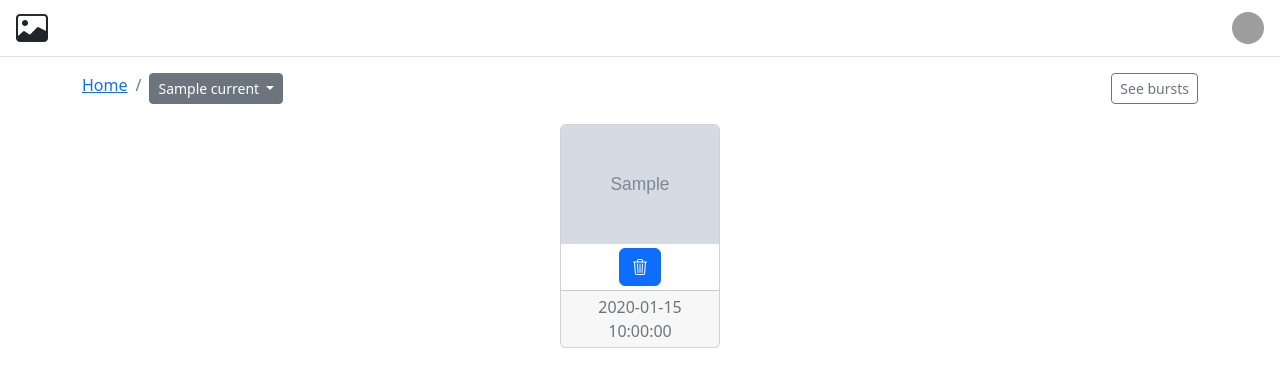
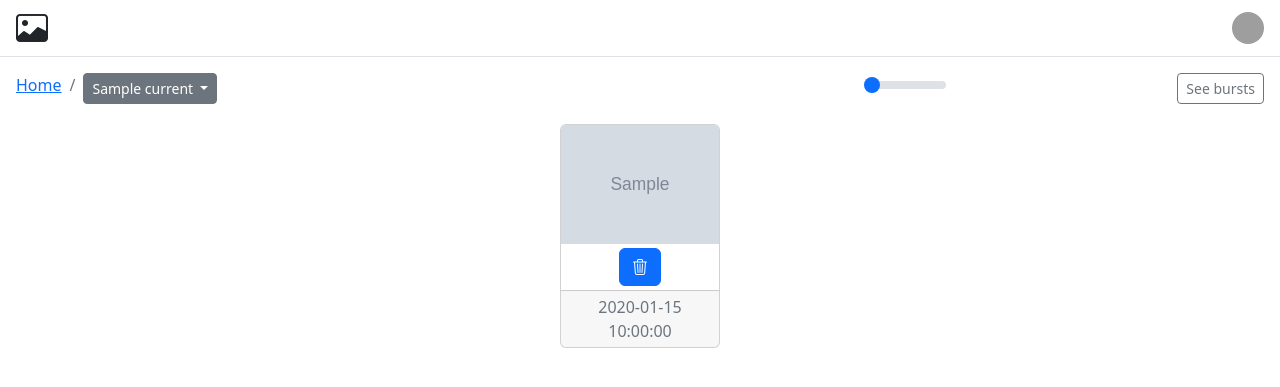
Before and after one commit to batou9150/photo_burst_detection, a Flask app: template photo_burst_detection/templates/folder.html in a window 1280 px wide. Shown: the top 387 px of the page. Run offline with Flask 3, Linux system fonts and the light colour scheme; the template is opened without the code that fills it: most values are stand-ins (such as "Sample title", 1, 10 or a date in 2020); grey boxes marked "Sample" are stand-in pictures; parts of the project's set-up code (start-up, migrations or seed data) failed here and were passed over; grey boxes are pictures that could not be loaded.

Commit message:
fix folder view

```diff
--- a/photo_burst_detection/templates/folder.html
+++ b/photo_burst_detection/templates/folder.html
@@ -6,7 +6,7 @@
 {% endblock %}
 
 {% block content %}
-<div class="container">
+<div class="px-3">
     <div class="row">
         <div class="col">
             <nav aria-label="breadcrumb">
@@ -34,6 +34,9 @@
                 </ol>
             </nav>
         </div>
+        <div class="col-1 d-flex">
+            <input type="range" class="form-range" min="10" max="70" value="10" step="10" oninput="zoom(this.value)" onchange="zoom(this.value)">
+        </div>
         <div class="col-3 d-flex justify-content-end">
             <a href="/burst/{{ current }}" class="btn btn-outline-secondary btn-sm mb-3">See bursts</a>
         </div>
@@ -42,7 +45,7 @@
         <div class="col">
             <div class="d-flex flex-wrap justify-content-center px-0">
                 {% for file in folder %}
-                <div class="card m-1" style="width: 10rem;">
+                <div class="card m-1 card-photo">
                     <img src="{{ file.link }}" loading="lazy" class="card-img-top"
                          data-bs-toggle="tooltip" data-bs-placement="top"
                          data-bs-title="{{ file.link }}">
@@ -52,7 +55,7 @@
                         </a>
                     </div>
                     <div class="card-footer text-center text-muted p-1">
-                        {{ file.datetime_fmt }}
+                        {{ file.datetime_fmt or file.name }}
                     </div>
                 </div>
                 {% endfor %}
@@ -73,6 +76,11 @@ function delete_photo(element, link) {
   fetch(link, {method: 'DELETE'});
 }
 
+function zoom(value) {
+    const cardPhotoList = document.querySelectorAll('.card-photo')
+    const c = [...cardPhotoList].map(card => card.style.width=value+'rem')
+}
+
 const tooltipTriggerList = document.querySelectorAll('[data-bs-toggle="tooltip"]')
 const tooltipList = [...tooltipTriggerList].map(tooltipTriggerEl => new bootstrap.Tooltip(tooltipTriggerEl))
 
```
Also changed, not shown: photo_burst_detection/scan.py (+7 -7 lines).
